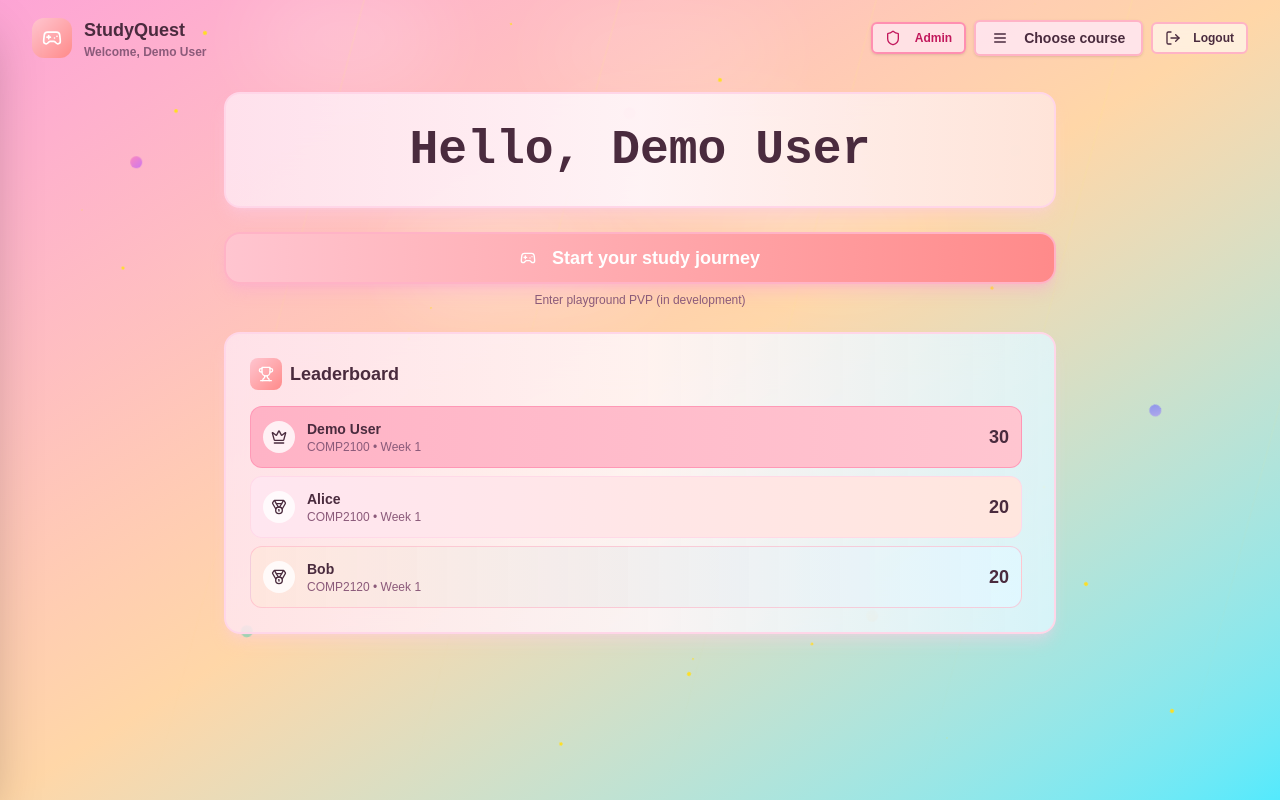
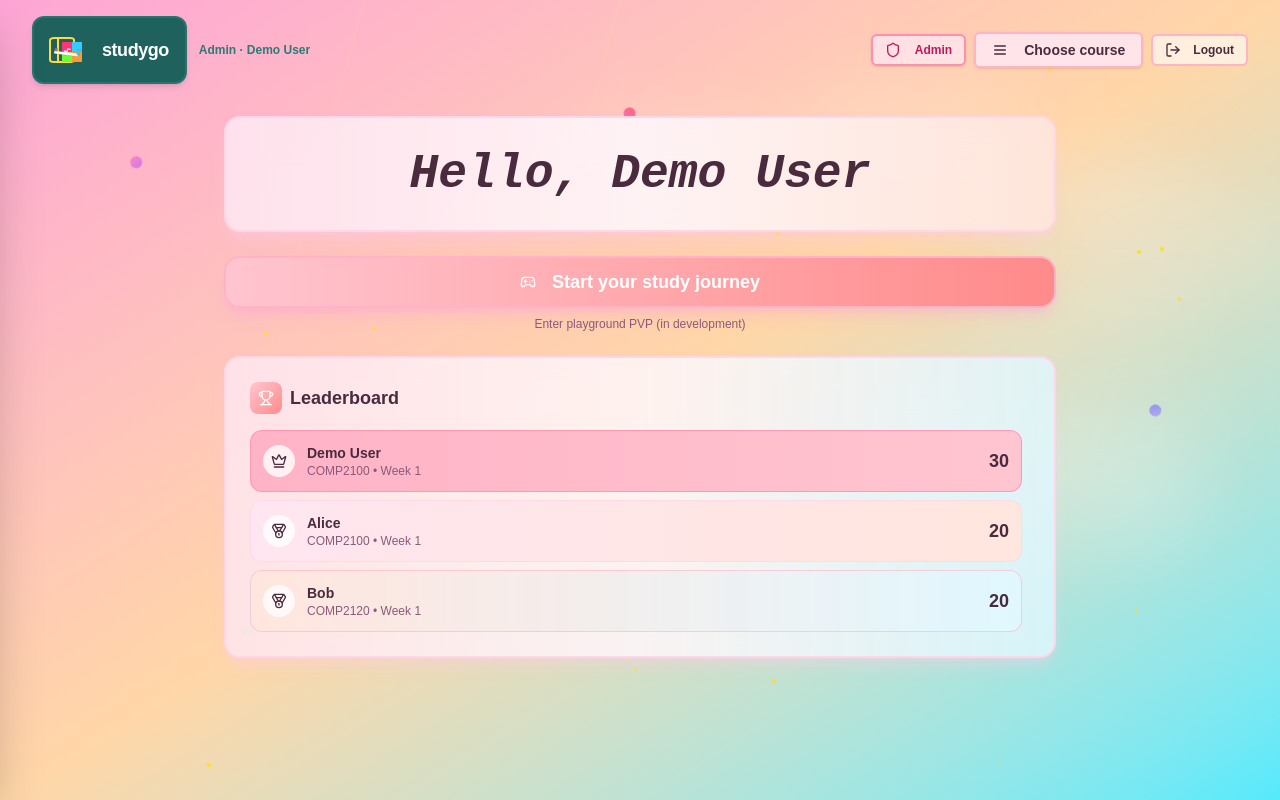
Before and after one commit to aaronta635/unihack, a Next.js app in the folder frontend/: page /Dashboard in a window 1280 px wide. Both pictures are taken after a click on the button "Student". Built offline with nearby package versions, Linux system fonts and the light colour scheme; no server answers; a web font is replaced by a local one.

Commit message:
final change UI

```diff
--- a/frontend/app/Dashboard/page.tsx
+++ b/frontend/app/Dashboard/page.tsx
@@ -5,12 +5,13 @@ import { useRouter } from "next/navigation";
 import { motion, AnimatePresence } from "framer-motion";
 import { useQuery } from "@tanstack/react-query";
 import { api } from "@/lib/api/client";
-import { LogOut, Gamepad2, Menu, Shield, ShieldOff } from "lucide-react";
+import { LogOut, Gamepad2, Menu, Shield, ShieldOff, GraduationCap } from "lucide-react";
 import { Button } from "@/components/ui/button";
 import AnimeBackground from "@/components/game/Background";
 import CourseSidebar from "@/components/dashboard/CourseSidebar";
 import Leaderboard from "@/components/dashboard/Leaderboard";
 import { useAdminMode } from "@/contexts/AdminModeContext";
+import StudyGoLogo from "@/components/StudyGoLogo";
 
 const HELLO_FONTS = [
   { name: "Datatype", class: "font-datatype" },
@@ -23,6 +24,7 @@ export default function Dashboard() {
   const [sidebarOpen, setSidebarOpen] = useState(false);
   const [fontIndex, setFontIndex] = useState(0);
   const [useItalic, setUseItalic] = useState(false);
+  const [useBold, setUseBold] = useState(true);
 
   const [user] = useState({
     full_name: "Demo User",
@@ -31,12 +33,13 @@ export default function Dashboard() {
 
   const displayName = user?.full_name || user?.email || "User";
 
-  // Rotate font every 2 seconds with random italic
+  // Rotate font every 0.8s with mixed italic, normal, and bold
   useEffect(() => {
     const t = setInterval(() => {
       setFontIndex((i) => (i + 1) % HELLO_FONTS.length);
       setUseItalic((prev) => Math.random() > 0.5);
-    }, 2000);
+      setUseBold((prev) => Math.random() > 0.5);
+    }, 800);
     return () => clearInterval(t);
   }, []);
 
@@ -51,8 +54,22 @@ export default function Dashboard() {
       <div className="relative z-10">
         <div className="flex items-center justify-between p-4 md:px-8">
           <div className="flex items-center gap-3">
-            <div className="w-10 h-10 rounded-xl bg-gradient-to-br from-[#ffc5d0] to-[#ff8a8a] flex items-center justify-center">
-              <Gamepad2 className="w-5 h-5 text-white" />
+            {isAdmin ? (
+              <>
+                <div className="flex items-center gap-3 rounded-xl flex-shrink-0 shadow-md border-2 border-[#2a7a76]/80 bg-[#1E615D] pl-2 pr-4 py-2 min-w-[140px]" title="studygo — Admin">
+                  <StudyGoLogo className="w-12 h-12 flex-shrink-0" />
+                  <span className="text-white font-bold text-lg tracking-tight lowercase whitespace-nowrap">studygo</span>
+                </div>
+                <div>
+                  <p className="text-xs text-[#2a7a76] font-semibold">
+                    Admin · {displayName}
+                  </p>
+                </div>
+              </>
+            ) : (
+              <>
+                <div className="w-10 h-10 rounded-2xl bg-gradient-to-br from-[#ffc5d0] to-[#ff8a8a] flex items-center justify-center shadow-md ring-2 ring-[#ffd6e8]/80" title="StudyQuest">
+                  <GraduationCap className="w-5 h-5 text-white" strokeWidth={2.2} />
                 </div>
                 <div>
                   <h1 className="text-lg font-black text-[#4a2b3e]">StudyQuest</h1>
@@ -60,6 +77,8 @@ export default function Dashboard() {
                     {user ? `Welcome, ${displayName}` : "Dashboard"}
                   </p>
                 </div>
+              </>
+            )}
           </div>
           <div className="flex items-center gap-2">
             <Button
@@ -107,7 +126,7 @@ export default function Dashboard() {
             className="rounded-2xl border-2 border-[#ffd6e8] bg-gradient-to-r from-[#ffe6f0]/90 via-[#fff7fb]/90 to-[#ffe6de]/90 backdrop-blur-xl p-8 shadow-lg shadow-pink-200/40"
           >
             <p
-              className={`text-4xl md:text-5xl font-black text-[#4a2b3e] text-center transition-all duration-300 ${HELLO_FONTS[fontIndex].class}`}
+              className={`text-4xl md:text-5xl text-[#4a2b3e] text-center transition-all duration-300 ${HELLO_FONTS[fontIndex].class} ${useBold ? "font-black" : "font-semibold"}`}
               style={{ fontStyle: useItalic ? "italic" : "normal" }}
             >
               Hello, {displayName}
--- /dev/null
+++ b/frontend/components/StudyGoLogo.tsx
@@ -0,0 +1,54 @@
+"use client";
+
+/**
+ * studygo logo to match reference: dark teal background, open book with
+ * yellow outline, 2x2 colored squares (pink, cyan, green, orange), white pencil.
+ */
+export default function StudyGoLogo({ className }: { className?: string }) {
+  return (
+    <svg
+      viewBox="0 0 48 48"
+      fill="none"
+      xmlns="http://www.w3.org/2000/svg"
+      className={className}
+      aria-hidden
+    >
+      {/* Dark teal background */}
+      <rect width="48" height="48" rx="10" fill="#1E615D" />
+      {/* Book left page (yellow outline) */}
+      <path
+        d="M8 14v20c0 1.5 2 2 4 2h4V12H12c-2 0-4 1-4 2z"
+        fill="none"
+        stroke="#FFD93D"
+        strokeWidth="2"
+        strokeLinejoin="round"
+      />
+      {/* Book right page - main open area with 2x2 grid */}
+      <path
+        d="M16 12v24h12c2 0 4-.5 4-2V14c0-1.5-2-2-4-2H16z"
+        fill="none"
+        stroke="#FFD93D"
+        strokeWidth="2"
+        strokeLinejoin="round"
+      />
+      {/* 2x2 colored squares inside right page */}
+      <rect x="20" y="16" width="10" height="10" fill="#FF3377" />
+      <rect x="30" y="16" width="10" height="10" fill="#33CCFF" />
+      <rect x="20" y="26" width="10" height="10" fill="#66FF33" />
+      <rect x="30" y="26" width="10" height="10" fill="#FF9933" />
+      {/* Pencil diagonal (white body, blue eraser) */}
+      <g transform="rotate(-35 24 24)">
+        <path
+          d="M14 18 L32 34 L30 36 L12 20 Z"
+          fill="white"
+          stroke="rgba(0,0,0,0.2)"
+          strokeWidth="0.5"
+        />
+        <path d="M30 34 L34 30 L36 32 L32 36 Z" fill="#33CCFF" stroke="rgba(0,0,0,0.15)" strokeWidth="0.5" />
+        <path d="M14 18 L16 16 L18 18 L16 20 Z" fill="#888" stroke="rgba(0,0,0,0.2)" strokeWidth="0.5" />
+        {/* Zigzag break in middle */}
+        <path d="M22 24 L24 26 L26 24 L28 26" stroke="white" strokeWidth="1.2" fill="none" strokeLinecap="round" />
+      </g>
+    </svg>
+  );
+}
```
Lines whose indentation alone changed are shown as unchanged.
